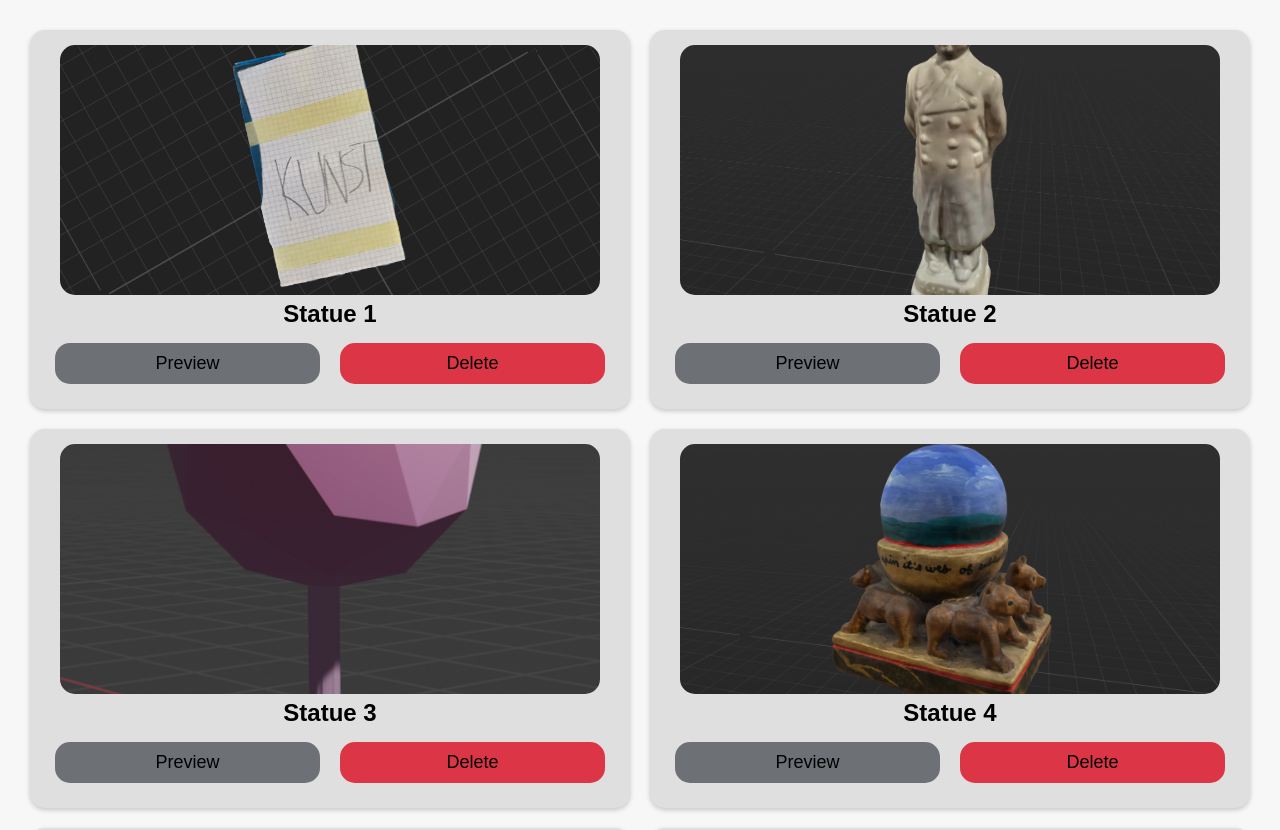
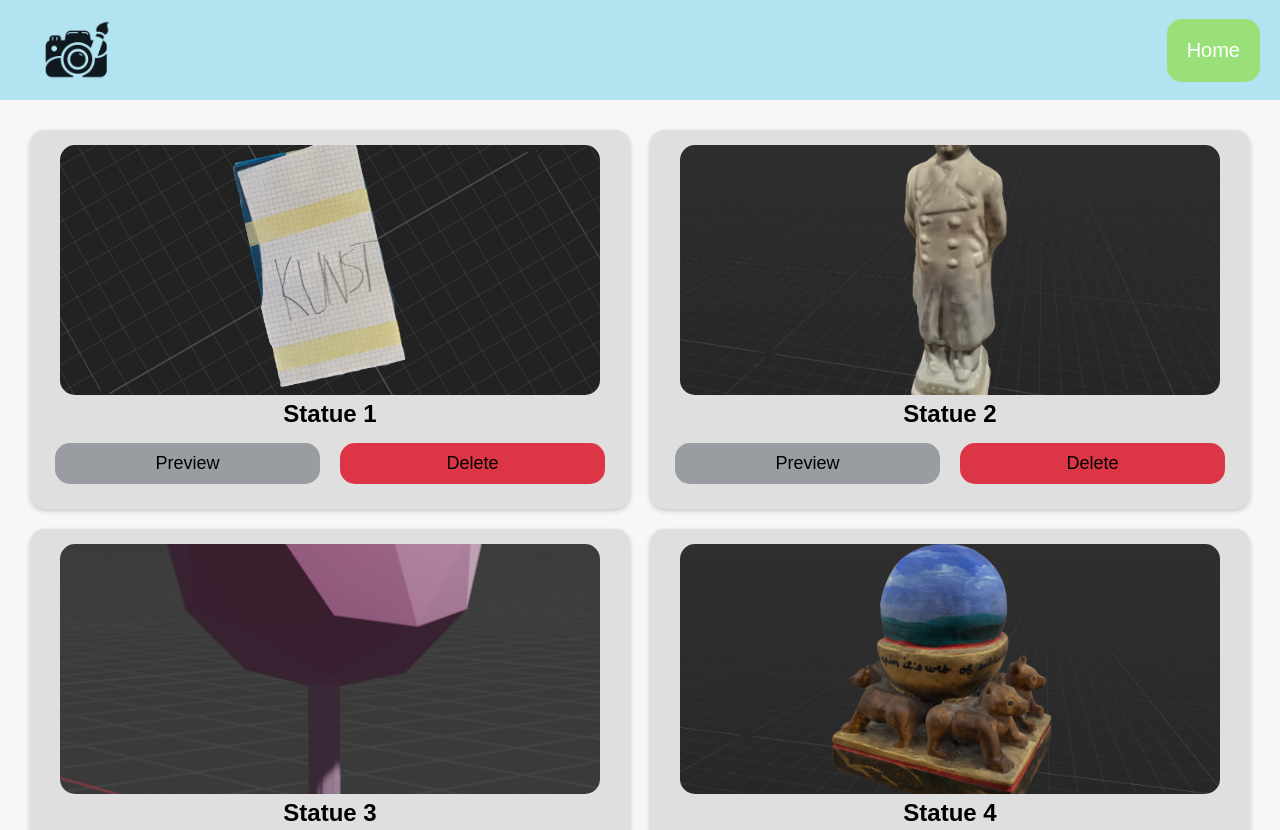
Before and after one commit to TeoField-Marsham/HCI_Assignment_4, a plain HTML site: page saved_page.html in a window 1280 px wide. Shown: the top 830 px of the page. Drawn offline with Linux system fonts and the light colour scheme.

Commit message:
added banner

```diff
--- a/saved_page.html
+++ b/saved_page.html
@@ -13,6 +13,30 @@
     font-family: Arial, sans-serif;
     margin: 0;
     padding: 0;
+  }
+
+  .banner {
+    background-color: #b2e3f0; /* Example blue color, change as needed */
+    height: 100px; /* Adjust height as needed */
+    color: white; /* Ensures text is visible against the background */
+    display: flex;
+    justify-content: space-between;
+    align-items: center;
+    padding: 0 20px;
+  }
+
+  .banner img {
+    width: 110px; /* Adjust logo size as needed */
+  }
+
+  .banner .button {
+    padding: 20px 20px;
+    background-color: #98e077;
+    color: white;
+    border: none;
+    border-radius: 15px;
+    cursor: pointer;
+    font-size: 20px;
   }
 
   .gallery-container {
@@ -82,7 +106,7 @@
   }
 
   .preview-btn {
-    background-color: #6d7176;
+    background-color: #999ca0;
   }
 
   .delete-btn {
@@ -126,12 +150,14 @@
 
 }
 
-
-
-
 </style>
 </head>
 <body>
+
+<div class="banner">
+    <img src="images/logo1.png" alt="logo">
+    <button class="button">Home</button>
+</div>
 
 <div class="gallery-container">
     <!-- Card 1 -->
```
